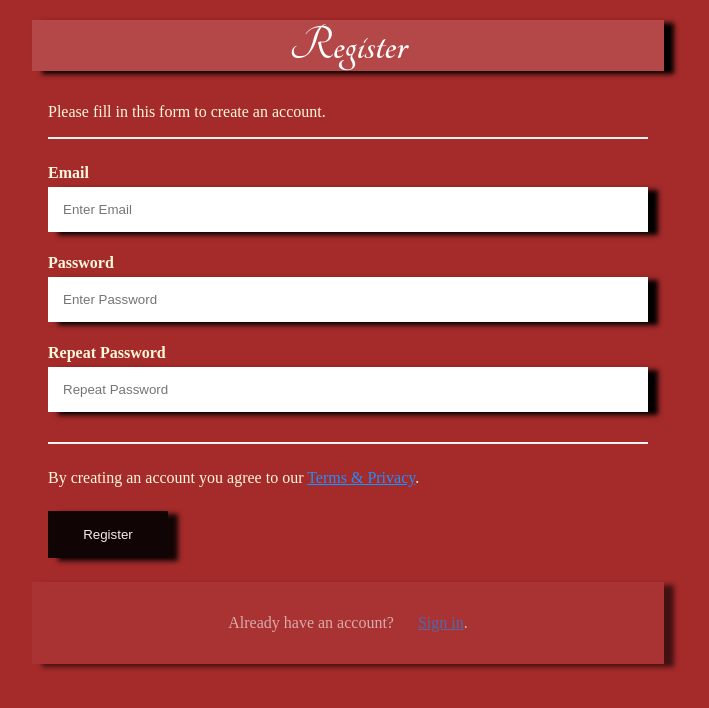
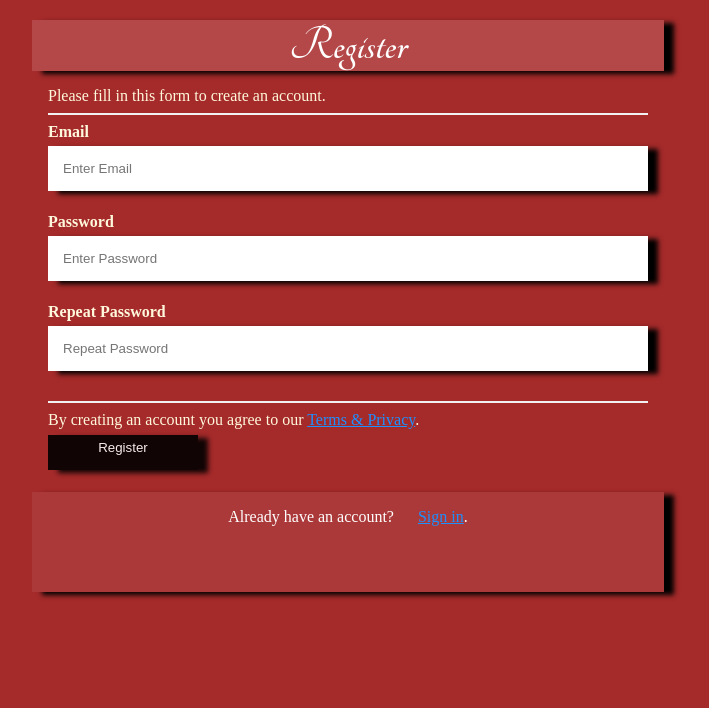
Before and after one commit to Maithreyee-Iyengar/CakeMyDay, a plain HTML site: page signup.html in a window 1280 px wide. Shown: the whole page, without its empty margins (326-1035 px from the left). Drawn offline with Linux system fonts and the light colour scheme; a web font is replaced by a local one.

Commit message:
Update signup.css

```diff
--- a/signup.css
+++ b/signup.css
@@ -5,6 +5,7 @@
   padding: 16px;
   width: 50%;
   margin-left: 350px;
+
 }
 
 /* Full-width input fields */
@@ -17,6 +18,7 @@ input[type=text], input[type=password] {
   background: #ffffff;
   color: black;
   box-shadow: 10px 3px 5px rgb(0, 0, 0);
+
 }
 
 input[type=text]:focus, input[type=password]:focus {
@@ -24,12 +26,13 @@ input[type=text]:focus, input[type=password]:focus {
   outline: none;
   color: rgb(0, 0, 0);
   box-shadow: 10px 3px 5px rgb(0, 0, 0);
+
 }
 
 /* Overwrite default styles of hr */
 hr {
   border: 1px solid #f1f1f1;
-  margin-bottom: 25px;
+
 }
 
 /* Set a style for the submit/register button */
@@ -37,13 +40,16 @@ hr {
   background-color: #000000;
   box-shadow: 10px 3px 5px rgb(0, 0, 0);
   color: white;
-  padding: 16px 20px;
-  margin: 8px 0;
+ padding: 5px 5px 15px 5px;
+  margin: 6px 0;
   border: none;
   cursor: pointer;
-  width: 20%;
+  width: 150px;
+  height: 35px;
   opacity: 0.9;
+
 }
+
 
 .registerbtn:hover {
   opacity:1;
@@ -60,9 +66,15 @@ a {
   text-align: center;
   color: rgb(0, 0, 0);
   box-shadow: 10px 3px 5px rgb(0, 0, 0);
-  opacity: 0.6;
+
+  height: 100px;
 }
 body{
   background-color: rgb(165,42,42);
 
+
 }
+p{
+  margin-top: 0px;
+  margin-bottom: 0px;
+}
```
